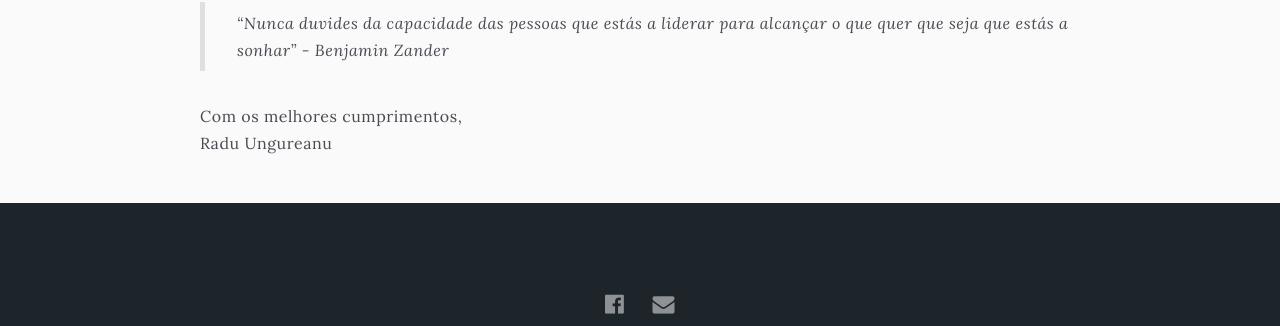
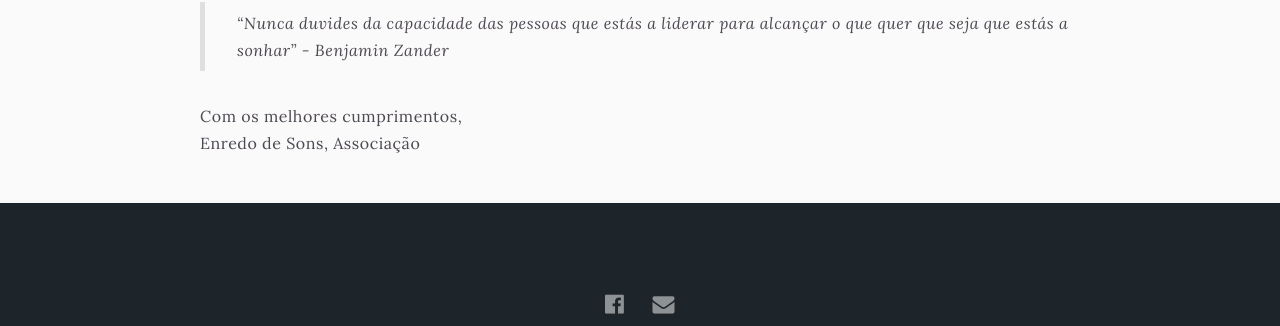
Before and after one commit to ArchGalileu/pd, a Jekyll site: the page built from _pages/intro.md, in a window 1280 px wide and 900 px high, scrolled down 671 px. Shown: the part 434-760 px from the top of the window. Built offline with Jekyll 4.4.1, drawn with Linux system fonts in a browser that asks for light colours.

Commit message:
correct sign

```diff
--- a/_pages/intro.md
+++ b/_pages/intro.md
@@ -29,4 +29,4 @@ A musica clássica é um universo a explorar, é como um Amor inexplorado, por t
 > "Nunca duvides da capacidade das pessoas que estás a liderar para alcançar o que quer que seja que estás a sonhar" - *Benjamin Zander*
 
 Com os melhores cumprimentos,
-Radu Ungureanu
+Enredo de Sons, Associação
```
